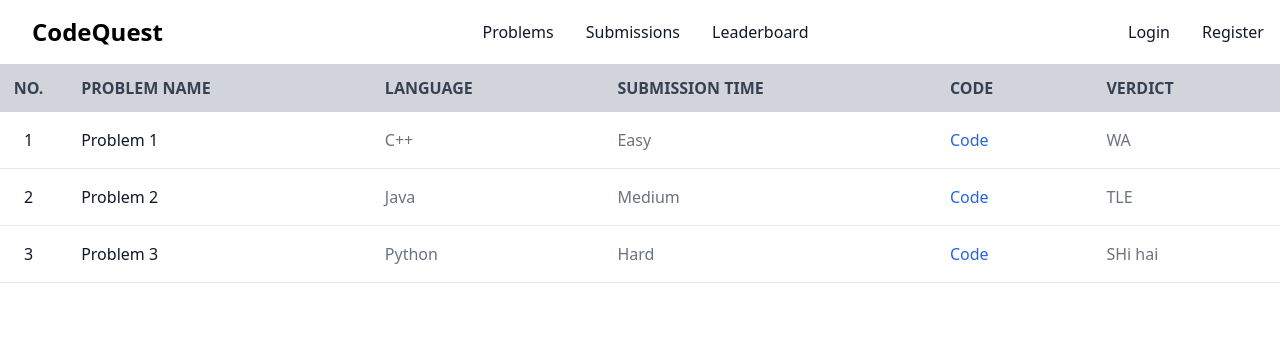
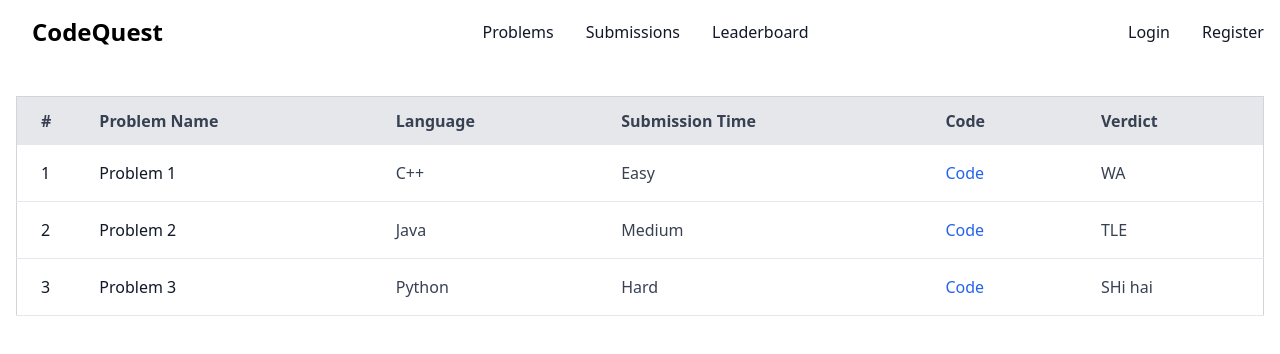
Before and after one commit to darshanarkhade/Online-Judge, a React (Create React App) app in the folder frontend/: page /submissions in a window 1280 px wide. Shown: the top 354 px of the page. Built offline with nearby package versions, Linux system fonts and the light colour scheme.

Commit message:
Problem Page UI improvement

```diff
--- a/frontend/src/pages/AllProblems.jsx
+++ b/frontend/src/pages/AllProblems.jsx
@@ -23,15 +23,16 @@ export default function AllProblems() {
   }, []);
 
   return (
-    <div className="relative overflow-x-auto">
-      <table className="w-full text-s text-left text-gray-500">
-        <thead className="text-m text-gray-700 uppercase bg-gray-300">
+    <div className="container  mx-auto px-4 py-8">
+      <div className="overflow-x-auto">
+        <table className="w-full text-m text-left 2xl text-gray-700 rounded-lg border border-gray-300 border-collapse">
+          <thead className="bg-gray-200">
             <tr>
-            <th className="px-5 py-3 w-12 ">No.</th>
-            <th className="px-4 py-3 min-w-30% max-w-50%">Problem Name</th>
-            <th className="px-4 py-3" style={{ width: "15%" }}>Difficulty</th>
-            <th className="px-4 py-3 pr-12 text-right" style={{ width: "15%" }}>Link</th>
-            {isAdmin && <th className="px-4 py-3 pr-4 text-center" style={{ width: "30%" }}>Actions</th>}
+              <th className="px-6 py-3 w-12">#</th>
+              <th className="px-6 py-3">Problem Name</th>
+              <th className="px-6 py-3">Difficulty</th>
+              <th className="px-6 py-3 text-center">Link</th>
+              {isAdmin && <th className="px-6 py-3 text-center">Actions</th>}
             </tr>
           </thead>
           <tbody>
@@ -49,5 +50,6 @@ export default function AllProblems() {
           </tbody>
         </table>
       </div>
+    </div>
   );
 }
--- a/frontend/src/pages/ProblemPage.jsx
+++ b/frontend/src/pages/ProblemPage.jsx
@@ -8,7 +8,10 @@ export default function Problem() {
   const [problem, setProblem] = useState(null);
   const [code, setCode] = useState("");
   const [output, setOutput] = useState("");
-  const [input, setInput] = useState("");
+  const [inputValue, setInputValue] = useState("");
+  const [sampleInput, setSampleInput] = useState("");
+  const [sampleOutput, setSampleOutput] = useState("");
+  const [selectedLanguage, setSelectedLanguage] = useState("c++");
 
   useEffect(() => {
     const fetchProblem = async () => {
@@ -30,69 +33,94 @@ export default function Problem() {
   };
 
   return (
-    <div className="container px-12 py-8">
+    <div className="container mx-auto px-4 py-4">
       {problem && (
-        <div>
-          <div className="text-center">
-            <h1 className="text-3xl font-bold mb-4">{problem.problemTitle} </h1>
-            <div className="text-sm text-gray-600 mb-4">
-              <h2 className="text-sm font-semibold mb-2">Memory Limit: {problem.memoryLimit} megabytes </h2>
+        <div className="flex flex-col md:flex-row bg-white shadow-2xl rounded-lg p-6 border border-gray-300">
+          <div className="md:w-1/2 pr-4 mb-6 md:mb-0">
+            <div className="text-left">
+              <h1 className="text-4xl font-extrabold mb-6 text-blue-700">{problem.problemTitle}</h1>
+              <div className="text-sm text-gray-600 mb-6">
+                <h2 className="text-sm font-semibold mb-2">Memory Limit: {problem.memoryLimit} megabytes</h2>
                 <h2 className="text-sm font-semibold mb-2">Time Limit: {problem.timeLimit} seconds</h2>
-              <p className="mb-2">Input: Standard Input</p>
-              <p className="mb-2">Output: Standard Output</p>
+                {/* <p className="mb-2">Input: Standard Input</p>
+                <p className="mb-2">Output: Standard Output</p> */}
               </div>
             </div>
-          <h2 className="text-m font-semibold mb-2">Problem Difficulty:  {problem.difficulty}</h2>
-          <p className="mb-6">{problem.problemStatement}.</p>
+            <h2 className="text-lg font-semibold mb-2 text-blue-700">Problem Difficulty: {problem.difficulty}</h2>
+            <h2 className="text-lg font-semibold mb-2 text-blue-700">Problem Description:</h2>
+            <p className="mb-6 text-gray-800">{problem.problemStatement}</p>
             <div className="flex mb-6">
-            <div className="w-1/2 pr-2">
-              <h2 className="text-xl font-semibold mb-2">Sample Input:</h2>
-              <p className="border border-gray-300 rounded-md p-2 h-32 overflow-auto text-gray-800">{problem.sampleInput}</p>
+              <div className="w-full pr-2">
+                <h2 className="text-xl font-semibold mb-2 text-blue-700">Example:</h2>
+                <div className="border border-gray-300 rounded-md p-2 mb-4 bg-gray-50 text-gray-800">
+                  <h3 className="text-lg font-semibold mb-2">Sample Input:</h3>
+                  <p>{problem.sampleInput}</p>
                 </div>
-            <div className="w-1/2 pl-2">
-              <h2 className="text-xl font-semibold mb-2">Sample Output:</h2>
-              <p className="border border-gray-300 rounded-md p-2 h-32 overflow-auto text-gray-800">{problem.sampleOutput}</p>
+                <div className="border border-gray-300 rounded-md p-2 bg-gray-50 text-gray-800">
+                  <h3 className="text-lg font-semibold mb-2">Sample Output:</h3>
+                  <p>{problem.sampleOutput}</p>
                 </div>
               </div>
+            </div>
+          </div>
+
+          <div className="border-l-2 border-gray-300 md:pl-4 md:ml-4"></div>
+
+          <div className="md:w-1/2 pl-4">
             <form onSubmit={handleSubmit} className="mb-6">
-            <h2 className="text-xl font-semibold mb-2">Code:</h2>
+              <div className="flex mb-4">
+                <h2 className="text-xl font-semibold mb-2 text-blue-700 mr-4">Language:</h2>
+                <select
+                  className="w-1/3 border border-gray-300 rounded-md px-4 py-2 bg-gray-50 shadow-inner"
+                  value={selectedLanguage}
+                  onChange={(e) => setSelectedLanguage(e.target.value)}
+                >
+                  <option value="c++">C++</option>
+                  <option value="python">Python</option>
+                  <option value="java">Java</option>
+                </select>
+              </div>
               <textarea
-              className="w-full h-64 border border-gray-300 rounded-md px-4 py-2 mb-4 resize-none"
+                className="w-full h-96 border border-gray-300 rounded-md px-4 py-2 mb-4 resize-none text-gray-800 bg-gray-50 shadow-inner"
                 value={code}
                 onChange={(e) => setCode(e.target.value)}
                 placeholder="Enter your code here..."
                 required
               ></textarea>
-            <div className="flex justify-center">
-              <button className="flex items-center justify-center bg-blue-500 text-white font-semibold px-6 py-3 rounded-md mr-4 hover:bg-blue-600">
+              <div className="flex justify-center mb-4">
+                <button className="flex items-center justify-center bg-blue-600 text-white font-semibold px-4 py-2 rounded-md mr-2 hover:bg-blue-700 shadow-lg">
                   <FiPlay className="mr-2" />
                   Run
                 </button>
-              <button className="flex items-center justify-center bg-green-500 text-white font-semibold px-6 py-3 rounded-md hover:bg-green-600" type="submit">
+                <button className="flex items-center justify-center bg-green-600 text-white font-semibold px-4 py-2 rounded-md hover:bg-green-700 shadow-lg" type="submit">
                   <FiUpload className="mr-2" />
                   Submit
                 </button>
               </div>
             </form>
             <div className="flex">
-            <div className="w-1/2 pr-4">
-              <h2 className="text-xl font-semibold mb-2">Input:</h2>
+              <div className="w-1/2 pr-2">
+                <h2 className="text-xl font-semibold mb-2 text-blue-700">Input:</h2>
                 <textarea
-                className="w-full h-48 border border-gray-300 rounded-md px-4 py-2 mb-4 resize-none"
-                value={input}
-                onChange={(e) => setInput(e.target.value)}
+                  className="w-full h-48 border border-gray-300 rounded-md px-4 py-2 mb-4 resize-none text-gray-800 bg-gray-50 shadow-inner"
+                  value={inputValue}
+                  onChange={(e) => setInputValue(e.target.value)}
                   placeholder="Enter input here..."
                   required
                 ></textarea>
               </div>
-            <div className="w-1/2 pl-4">
-              <h2 className="text-xl font-semibold mb-2">Output:</h2>
-              <div className="border border-gray-300 rounded-md p-4 h-48 overflow-auto">
-                {output}
+              <div className="w-1/2 pl-2">
+                <h2 className="text-xl font-semibold mb-2 text-blue-700">Output:</h2>
+                <textarea
+                  className="w-full h-48 border border-gray-300 rounded-md px-4 py-2 mb-4 resize-none text-gray-800 bg-gray-50 shadow-inner"
+                  value={output}
+                  onChange={(e) => setOutput(e.target.value)}
+                  placeholder="Output will be displayed here..."
+                  readOnly
+                ></textarea>
               </div>
             </div>
           </div>
-
         </div>
       )}
     </div>
--- a/frontend/src/pages/Submissions.jsx
+++ b/frontend/src/pages/Submissions.jsx
@@ -1,24 +1,8 @@
+// Submission.js
 import React from "react";
 import SubmissionRow from "../components/SubmissionRow";
-import { useState, useEffect } from "react";
-import newRequest from "../utils/newRequest";
 
 export default function Submission() {
-  // const [submissions,setSubmissions ] = useState([]);
-
-  // useEffect(() => {
-  //   const fetchProblems = async () => {
-  //     try {
-  //       const response = await newRequest.get("/submissions");
-  //       setSubmissions(response.data);
-  //     } catch (err) {
-  //       console.log("Error fetching problems:", err);
-  //     }
-  //   };
-
-  //   fetchProblems();
-  // }, []);
-
   const submissions = [
     {
       name: "Problem 1",
@@ -28,80 +12,37 @@ export default function Submission() {
           int main() {
           printf("Hello, World!");
           return 0;
-      }
-      #include<stdio.h>
-          int main() {
-          printf("Hello, World!");
-          return 0;
-      }
-      #include<stdio.h>
-          int main() {
-          printf("Hello, World!");
-          return 0;
-      }
-      #include<stdio.h>
-          int main() {
-          printf("Hello, World!");
-          return 0;
-      }
-      #include<stdio.h>
-          int main() {
-          printf("Hello, World!");
-          return 0;
-      }
-      #include<stdio.h>
-          int main() {
-          printf("Hello, World!");
-          return 0;
-      }
-      #include<stdio.h>
-          int main() {
-          printf("Hello, World!");
-          return 0;
-      }
-      `,
-      verdict: "WA"
+      }`,
+      verdict: "WA",
     },
     {
       name: "Problem 2",
       language: "Java",
       time: "Medium",
       code: "fadsdfe",
-      verdict: "TLE"
+      verdict: "TLE",
     },
     {
       name: "Problem 3",
       language: "Python",
       time: "Hard",
       code: "asfdawerfawfsdf",
-      verdict: "SHi hai"
+      verdict: "SHi hai",
     },
   ];
 
-
   return (
-    <div className="relative overflow-x-auto">
-      <table className="w-full text-s text-left text-gray-500">
-        <thead className="text-m text-gray-700 uppercase bg-gray-300">
+    <div className="container mx-auto px-4 py-8">
+      <div className="overflow-x-auto">
+        <table className="w-full text-m text-left text-gray-700 rounded-lg p-6 border border-gray-300 border-collapse">
+          <thead className="bg-gray-200">
             <tr>
-            <th scope="col" className="px-3 py-3 w-12 text-center">
-              No.
-            </th>
-            <th scope="col" className="px-6 py-3">
-              Problem Name
-            </th>
-            <th scope="col" className="px-6 py-3">
-              Language
-            </th>
-            <th scope="col" className="px-6 py-3">
-              Submission Time
-            </th>
-            <th scope="col" className="px-6 py-3">
-              Code
-            </th>
-            <th scope="col" className="px-6 py-3">
-              Verdict
-            </th>
+              <th className="px-6 py-3 w-12">#</th>
+              <th className="px-6 py-3">Problem Name</th>
+              <th className="px-6 py-3">Language</th>
+              <th className="px-6 py-3">Submission Time</th>
+              <th className="px-6 py-3">Code</th>
+              <th className="px-6 py-3">Verdict</th>
             </tr>
           </thead>
           <tbody>
@@ -119,5 +60,6 @@ export default function Submission() {
           </tbody>
         </table>
       </div>
+    </div>
   );
 }
```
Also changed, not shown: 1 other file (tests, documents, lock files or other folders). Lines whose indentation alone changed are shown as unchanged.
